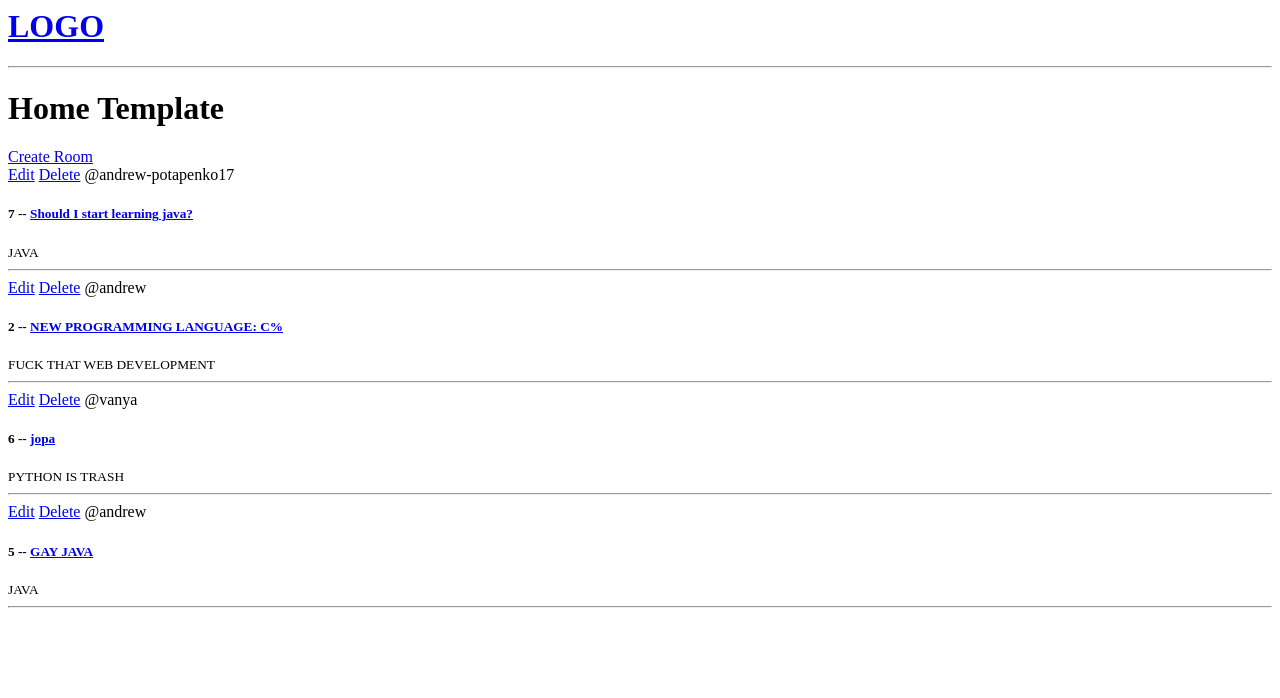
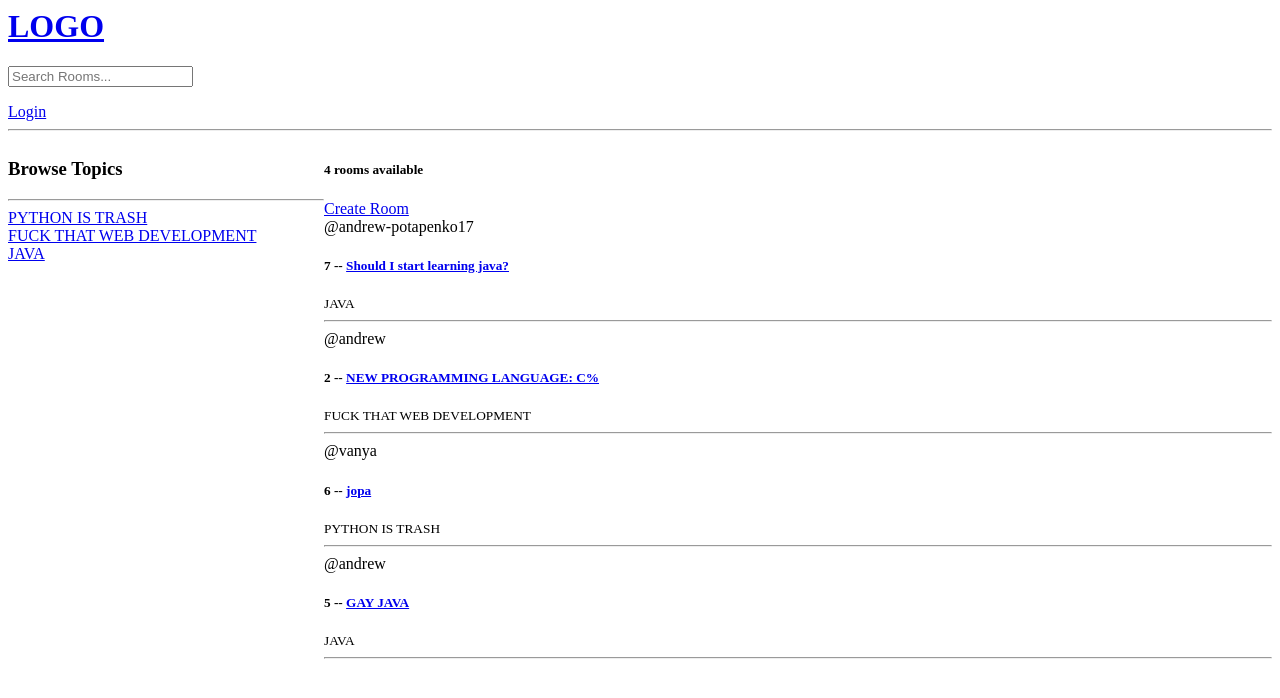
Before and after one commit to andrew-potapenko17/django_website, a Django app: page / in a window 1280 px wide. Shown: the top 698 px of the page. Run offline with Django 5.2, Linux system fonts and the light colour scheme; data comes from the database, SQL or seed files in the repository; both versions use the stored data as it was after the commit.

Commit message:
Login/Register System

```diff
--- a/djangoproject/base/templates/base/home.html
+++ b/djangoproject/base/templates/base/home.html
@@ -2,17 +2,37 @@
 
 {% block content %}
 
-<h1>Home Template</h1>
+<style>
+    .home-container{
+        display: grid;
+        grid-template-columns: 1fr 3fr;
+    }
+</style>
+
+<div class="home-container">
 
     <div>
+        <h3>Browse Topics</h3>
+        <hr>
 
+        {% for topic in topics %}
+            <div>
+                <a href="{% url 'home' %}?q={{topic.name}}">{{topic.name}}</a>
+            </div>
+        {% endfor %}
+    </div>
+
+    <div>
+        <h5>{{room_count}} rooms available</h5>
         <a href="{% url 'create-room' %}">Create Room</a>
 
         <div>
             {% for room in rooms %}
                 <div>
+                    {% if request.user == room.host %}
                     <a href="{% url 'update-room' room.id %}">Edit</a>
                     <a href="{% url 'delete-room' room.id %}">Delete</a>
+                    {% endif %}
                     <span>@{{room.host.username}}</span>
                     <h5>{{room.id}} -- <a href="{% url 'room' room.id %}">{{room.name}}</a></h5>
                     <small>{{room.topic.name}}</small>
@@ -22,4 +42,6 @@
         </div>
     </div>
 
+</div>
+
 {% endblock content %}
--- a/djangoproject/base/urls.py
+++ b/djangoproject/base/urls.py
@@ -2,6 +2,10 @@ from django.urls import path
 from . import views
 
 urlpatterns = [
+    path('login/', views.loginPage, name="login"),
+    path('logout/', views.logoutUser, name="logout"),
+    path('register/', views.registerPage, name="register"),
+
     path('', views.home, name="home"),
     path('room/<str:pk>/', views.room, name="room"),
 
--- a/djangoproject/base/views.py
+++ b/djangoproject/base/views.py
@@ -1,10 +1,71 @@
 from django.shortcuts import render, redirect
-from .models import Room
+from django.http import HttpResponse
+from django.contrib import messages
+from django.contrib.auth.decorators import login_required
+from django.db.models import Q
+from django.contrib.auth.models import User
+from django.contrib.auth import authenticate, login, logout
+from django.contrib.auth.forms import BaseUserCreationForm
+from .models import Room, Topic
 from .forms import RoomForm
 
+def loginPage(request):
+    page = 'login'
+    if request.user.is_authenticated:
+        return redirect('home')
+
+    if request.method == 'POST':
+        username = request.POST.get('username').lower()
+        password = request.POST.get('password')
+
+        try:
+            user = User.objects.get(username=username)
+        except:
+            messages.error(request, 'User does not exist')
+
+        user = authenticate(request, username=username, password=password)
+
+        if user is not None:
+            login(request, user)
+            return redirect('home')
+        else:
+            messages.error(request, 'Username OR Password does not exist')
+
+    context = {'page': page}
+    return render(request, 'base/login_register.html', context)
+
+def logoutUser(request):
+    logout(request)
+    return redirect('home')
+
+def registerPage(request):
+    form = BaseUserCreationForm()
+
+    if request.method == 'POST':
+        form = BaseUserCreationForm(request.POST)
+        if form.is_valid():
+            user = form.save(commit=False)
+            user.username = user.username.lower()
+            user.save()
+            login(request, user)
+            return redirect('home')
+        else:
+            messages.error(request, 'An error occurred during registration')
+
+    return render(request, 'base/login_register.html', {'form': form})
 def home(request):
-    rooms = Room.objects.all()
-    context = {'rooms': rooms}
+    q = request.GET.get('q') if request.GET.get('q') != None else ''
+
+    rooms = Room.objects.filter(
+        Q(topic__name__icontains=q) |
+        Q(name__icontains=q) |
+        Q(description__icontains=q)
+    )
+
+    topics = Topic.objects.all()
+    room_count = rooms.count()
+
+    context = {'rooms': rooms, 'topics': topics, 'room_count': room_count}
     return render(request, 'base/home.html', context)
 
 def room(request, pk):
@@ -12,6 +73,7 @@ def room(request, pk):
     context = {'room': room}
     return render(request, 'base/room.html', context)
 
+@login_required(login_url='login')
 def createRoom(request):
     form = RoomForm
 
@@ -24,9 +86,13 @@ def createRoom(request):
     context = {'form': form}
     return render(request, 'base/room_form.html', context)
 
+@login_required(login_url='login')
 def updateRoom(request, pk):
     room = Room.objects.get(id=pk)
     form = RoomForm(instance=room)
+
+    if request.user != room.host:
+        return HttpResponse('You are not allowed here')
 
     if request.method == "POST":
         form=RoomForm(request.POST, instance=room)
@@ -36,8 +102,13 @@ def updateRoom(request, pk):
     context = {'form': form}
     return render(request, 'base/room_form.html', context)
 
+@login_required(login_url='login')
 def deleteRoom(request, pk):
     room=Room.objects.get(id=pk)
+
+    if request.user != room.host:
+        return HttpResponse('You are not allowed here')
+
     if request.method == "POST":
         room.delete()
         return redirect('home')
--- a/djangoproject/templates/main.html
+++ b/djangoproject/templates/main.html
@@ -11,6 +11,14 @@
 <body>
     {% include 'navbar.html' %}
 
+    {% if messages %}
+    <ul class="messages">
+        {% for message in messages %}
+        <li>{{ message }}</li>
+        {% endfor %}
+    </ul>
+    {% endif %}
+
     {% block content %}
 
     {% endblock %}
--- a/djangoproject/templates/navbar.html
+++ b/djangoproject/templates/navbar.html
@@ -2,4 +2,15 @@
     <h1>LOGO</h1>
 </a>
 
+<form method="GET", action="{% url 'home' %}">
+    <input type="text" name="q" placeholder="Search Rooms..."/>
+</form>
+
+{% if request.user.is_authenticated %}
+<p>Hello {{request.user}}</p>
+<a href="{% url 'logout' %}">Logout</a>
+{% else %}
+<a href="{% url 'login' %}">Login</a>
+{% endif %}
+
 <hr>
```
Also changed, not shown: djangoproject/db.sqlite3. Lines whose indentation alone changed are shown as unchanged.
